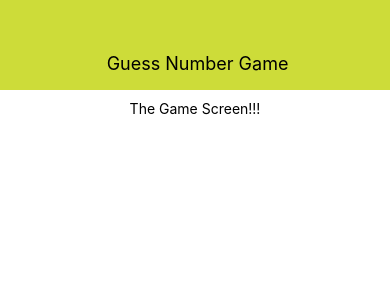
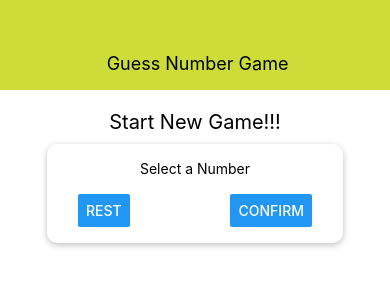
Before and after one commit to devqmr/GuessNumberGame, a React Native app: screen / in a window 390 px wide. Shown: the top 300 px of the page. Built offline with nearby package versions, Linux system fonts and the light colour scheme.

Commit message:
Extract Card components

```diff
--- /dev/null
+++ b/components/Card.js
@@ -0,0 +1,21 @@
+import React from 'react';
+import { View, Text, StyleSheet, Button } from 'react-native';
+
+const Card = props => {
+    return (<View style={{ ...styles.card, ...props.style }}>{props.children}</View>);
+};
+
+const styles = StyleSheet.create({
+    card: {
+        shadowColor: 'black',
+        shadowOffset: { width: 0, height: 2 },
+        shadowRadius: 6,
+        shadowOpacity: 0.25,
+        backgroundColor: 'white',
+        padding: 16,
+        elevation: 8,
+        borderRadius: 10
+    }
+});
+
+export default Card;
--- a/screens/StartGameScreen.js
+++ b/screens/StartGameScreen.js
@@ -1,19 +1,52 @@
 import React from 'react';
-import { View, Text, StyleSheet, Button } from 'react-native';
+import { View, Text, StyleSheet, TextInput, Button } from 'react-native';
+import Card from '../components/Card'
 
 const StartGameScreen = props => {
     return (
         <View style={styles.screen}>
-            <Text>The Game Screen!!!</Text>
+            <Text style={styles.title} >Start New Game!!!</Text>
+
+            <Card style={styles.inputContainer}>
+                <Text >Select a Number</Text>
+                <TextInput />
+                <View style={styles.buttonContainer}>
+                    <Button style={styles.button} title="Rest" onPress={() => { }} />
+                    <Button style={styles.button} title="Confirm" onPress={() => { }} />
+                </View>
+            </Card>
+            {/* <View style={styles.inputContainer}>
+                <Text >Select a Number</Text>
+                <TextInput />
+                <View style={styles.buttonContainer}>
+                    <Button style={styles.button} title="Rest" onPress={() => { }} />
+                    <Button style={styles.button} title="Confirm" onPress={() => { }} />
+                </View>
+            </View> */}
         </View>
     );
 };
 
 const styles = StyleSheet.create({
     screen: {
-        flex: 1,
+        // flex: 1,
         padding: 10,
         alignItems: 'center'
+    },
+    title: {
+        fontSize: 20,
+        marginVertical: 10,
+    },
+    inputContainer: {
+        width: 300,
+        maxWidth: '80%',
+        alignItems: 'center'
+    },
+    buttonContainer: {
+        flexDirection: "row",
+        width: "100%",
+        justifyContent: 'space-between',
+        paddingHorizontal: 15
     }
 });
 
```
